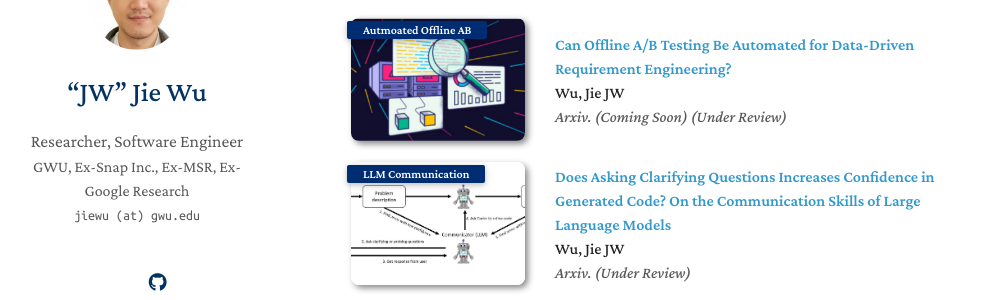
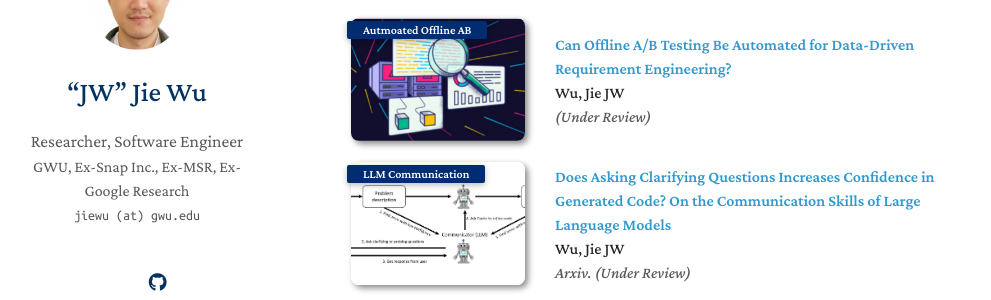
Before and after one commit to yaoyao-liu/minimal-light, a Jekyll site: the page built from index.md, in a window 1280 px wide and 900 px high, scrolled down 771 px. Shown: the part 152-452 px from the top of the window, without its empty margins (139-1130 px from the left). Built offline with Jekyll 4.4.1, drawn with Linux system fonts in a browser that asks for light colours; nearby versions of some CDN libraries; a style sheet for code colours, icons or effects is not loaded; our own code applies the rules of GitHub Pages for plain Markdown files.

Commit message:
Update publications.md

```diff
--- a/_includes/publications.md
+++ b/_includes/publications.md
@@ -12,7 +12,7 @@
   <div class="col-sm-9" style="position: relative;padding-right: 15px;padding-left: 20px;">
     <div class="title"><a href="https://jie-jw-wu.github.io/assets/Automated%20Offline%20AB%20Testing.pdf">Can Offline A/B Testing Be Automated for Data-Driven Requirement Engineering? </a> </div>
     <div class="author"><strong>Wu, Jie JW</strong></div>
-    <div class="periodical"><em> Arxiv. (Coming Soon) (Under Review)</em></div>
+    <div class="periodical"><em> (Under Review)</em></div>
   </div>
 </div>
 </li>
```
